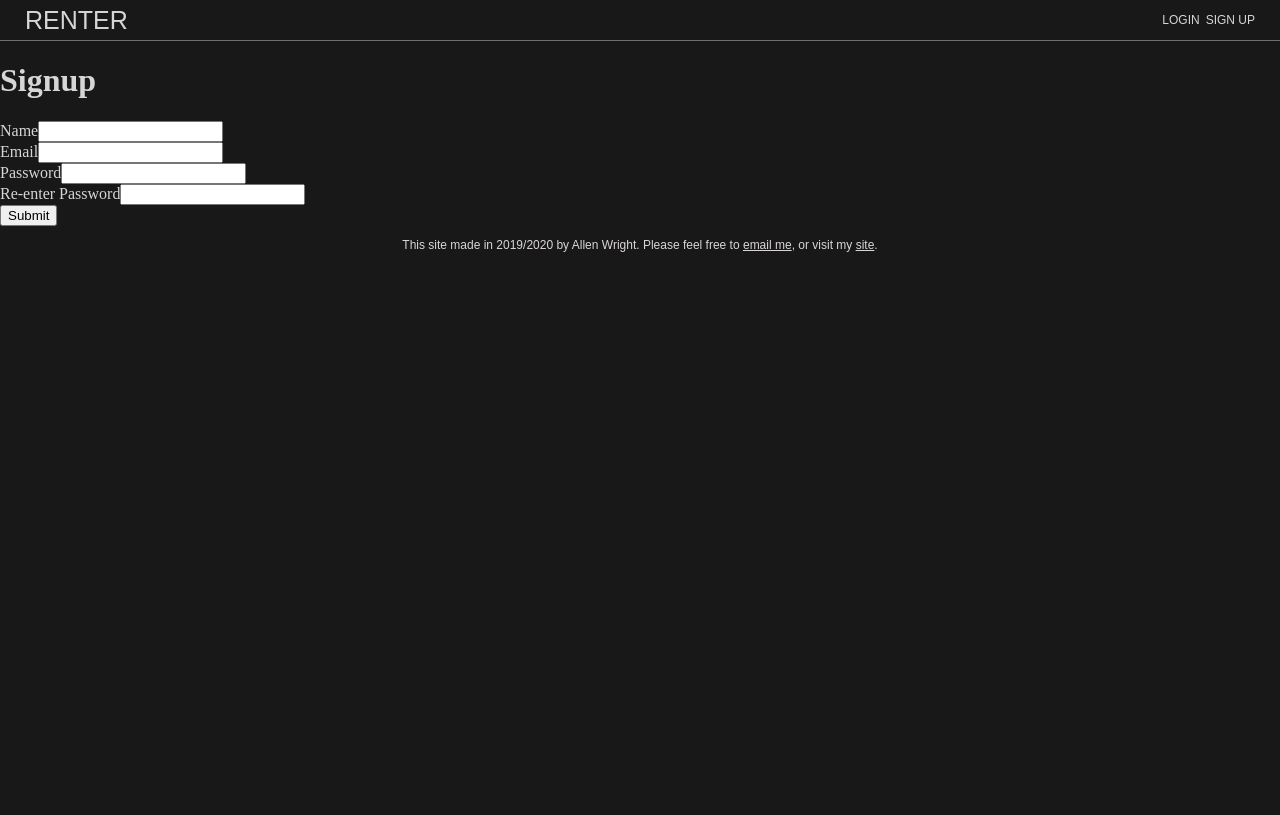
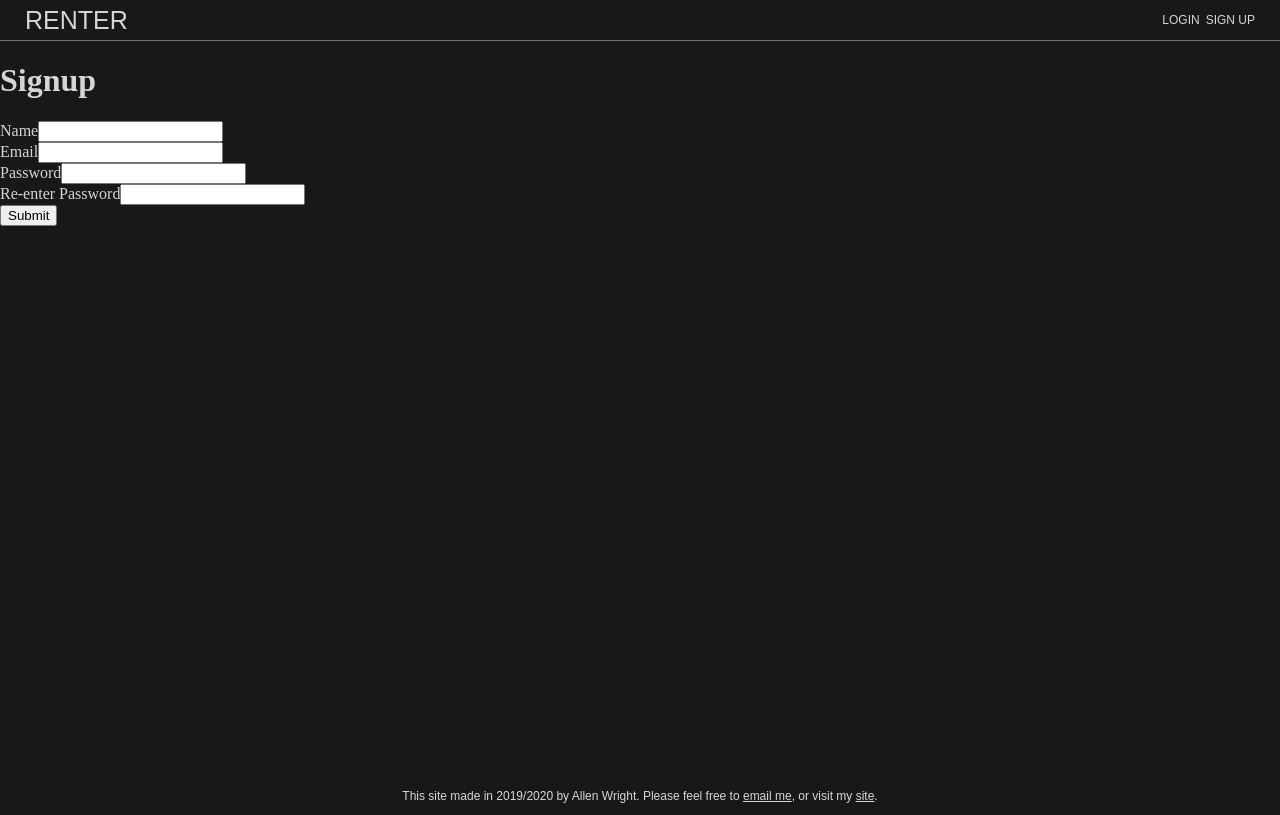
Before and after one commit to allen-wright/renter-frontend, a React (Create React App) app: page /signup in a window 1280 px wide. Built offline with nearby package versions, Linux system fonts and the light colour scheme; no server answers; a web font is replaced by a local one.

Commit message:
css tweaks

```diff
--- a/src/App.css
+++ b/src/App.css
@@ -21,8 +21,17 @@
 }
 
 html, body, main {
-  height: 100%;
   margin: 0 auto;
+}
+
+header {
+  min-height: 3vh;
+}
+
+main {
+  display: flex;
+  min-height: 92vh;
+  flex-direction: column;
 }
 
 section {
--- a/src/components/auth/LoginModal/LoginModal.css
+++ b/src/components/auth/LoginModal/LoginModal.css
@@ -77,8 +77,8 @@
 
 .modal-active {
   opacity: 0.5;
-  box-shadow: inset 0 0 2000px rgba(0, 0, 0, 1);
-  filter: blur(1px);
+  box-shadow: inset 1 1 2000px rgba(0, 0, 0, 1);
+  filter: blur(2px);
 }
 
 #reset {
```
Also changed, not shown: 1 other file (tests, documents, lock files or other folders).
